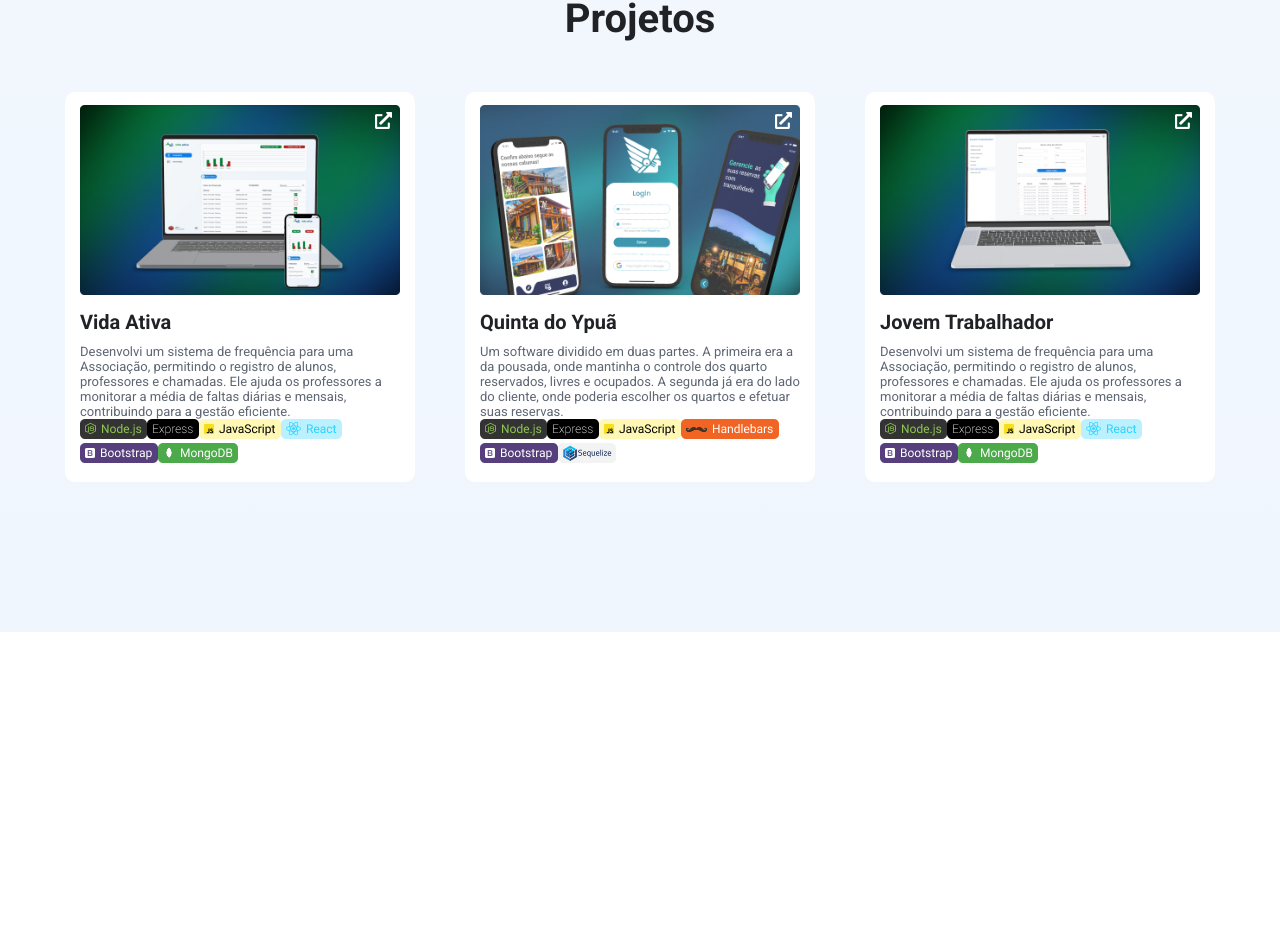
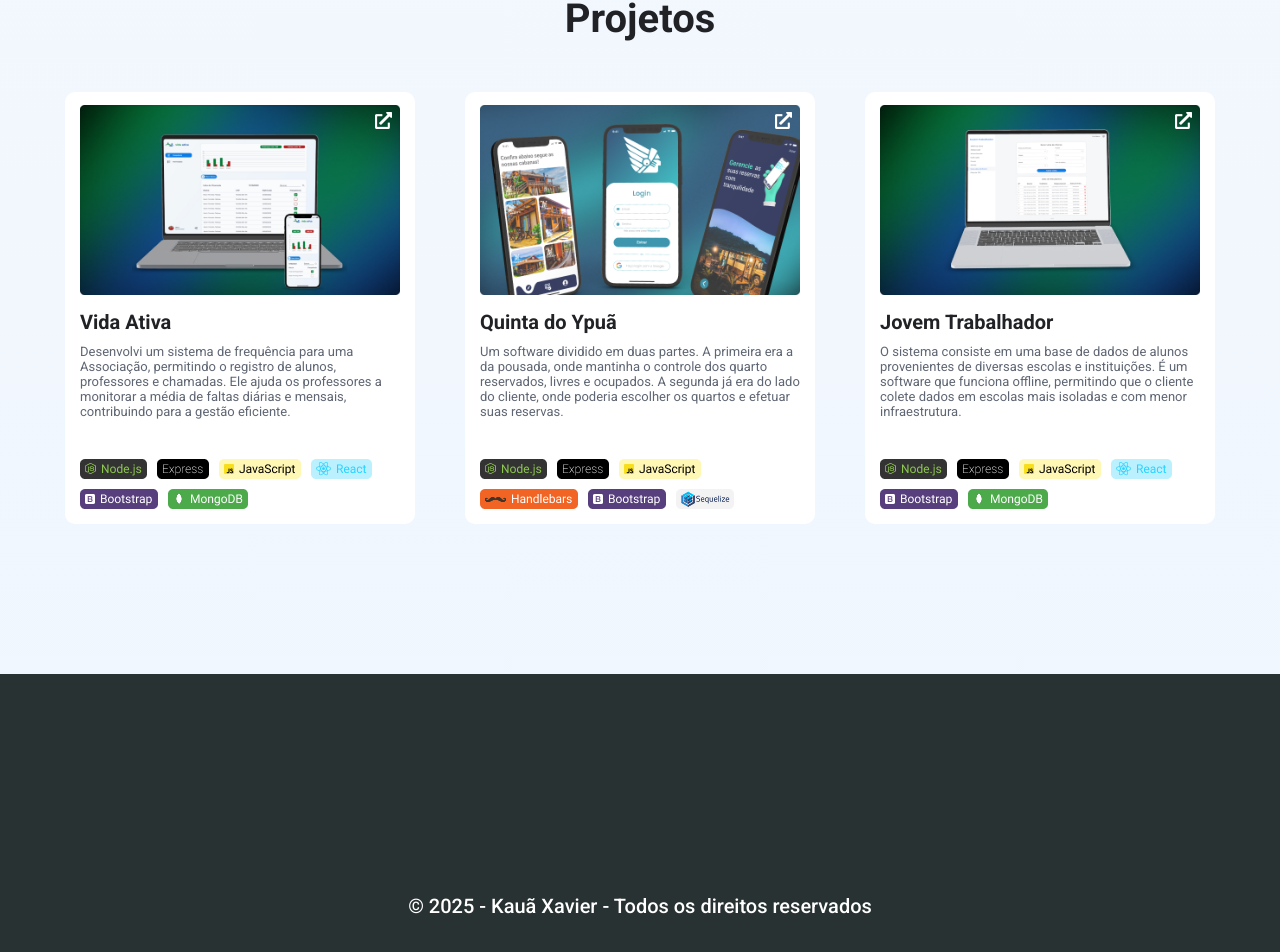
Before and after one commit to Kaua032/Portfolio, a React (Vite) app in the folder portfolio/: page / in a window 1280 px wide. Shown: the part 2409-3361 px from the top of the page. Before the commit the page ends 3041 px from the top, so only its background shows below. Built offline with nearby package versions, Linux system fonts and the light colour scheme.

Commit message:
feat: mostruário do projetos e footer  finalizados

```diff
--- a/portfolio/index.html
+++ b/portfolio/index.html
@@ -10,7 +10,7 @@
       rel="stylesheet"
     />
     <meta name="viewport" content="width=device-width, initial-scale=1.0" />
-    <title>Vite + React</title>
+    <title>Kauã Xavier</title>
   </head>
   <body>
     <div id="root"></div>
--- a/portfolio/src/App.css
+++ b/portfolio/src/App.css
@@ -202,3 +202,16 @@ header div form select{
 
     margin-top: 50px;
 }
+
+footer{
+    display: flex;
+    justify-content: center;
+    padding: 220px 0 50px 0;
+
+    background-color: #293233;
+
+    font-family: Roboto;
+    font-size: 20px;
+    font-weight: 500;
+    color: #fff;
+}
--- a/portfolio/src/App.jsx
+++ b/portfolio/src/App.jsx
@@ -84,9 +84,12 @@ function App() {
 
           <Project link="" url="Quita do ypuã.png" title="Quinta do Ypuã" text="Um software dividido em duas partes. A primeira era a da pousada, onde mantinha o controle dos quarto reservados, livres e ocupados. A segunda já era do lado do cliente, onde poderia escolher os quartos  e efetuar suas reservas." stacks={["NodejsMini.png", "ExpressMini.png", "JavaScriptMini.png", "HandlebarsMini.png", "BootstrapMini.png", "SequelizeMini.png"]}/>
 
-          <Project link="" url="JovemTrabalhador.png" title="Jovem Trabalhador" text="Desenvolvi um sistema de frequência para uma Associação, permitindo o registro de alunos, professores e chamadas. Ele ajuda os professores a monitorar a média de faltas diárias e mensais, contribuindo para a gestão eficiente." stacks={["NodejsMini.png", "ExpressMini.png", "JavaScriptMini.png", "ReactMini.png", "BootstrapMini.png", "MongoDBMini.png"]}/>
+          <Project link="" url="JovemTrabalhador.png" title="Jovem Trabalhador" text="O sistema consiste em uma base de dados de alunos provenientes de diversas escolas e instituições. É um software que funciona offline, permitindo que o cliente colete dados em escolas mais isoladas e com menor infraestrutura." stacks={["NodejsMini.png", "ExpressMini.png", "JavaScriptMini.png", "ReactMini.png", "BootstrapMini.png", "MongoDBMini.png"]}/>
         </div>
       </section>
+      <footer>
+        <p>© 2025 - Kauã Xavier - Todos os direitos reservados</p>
+      </footer>
     </>
   );
 }
--- a/portfolio/src/components/project/ProjectStyled.jsx
+++ b/portfolio/src/components/project/ProjectStyled.jsx
@@ -39,6 +39,10 @@ export const AreaProject = styled.div`
         margin-top: 10px;
     }
     .stacks{
-
+        align-self: flex-end;
+        display: flex;
+        flex-wrap: wrap;
+        gap: 10px;
+        margin-top: 40px;
     }
 `
```
